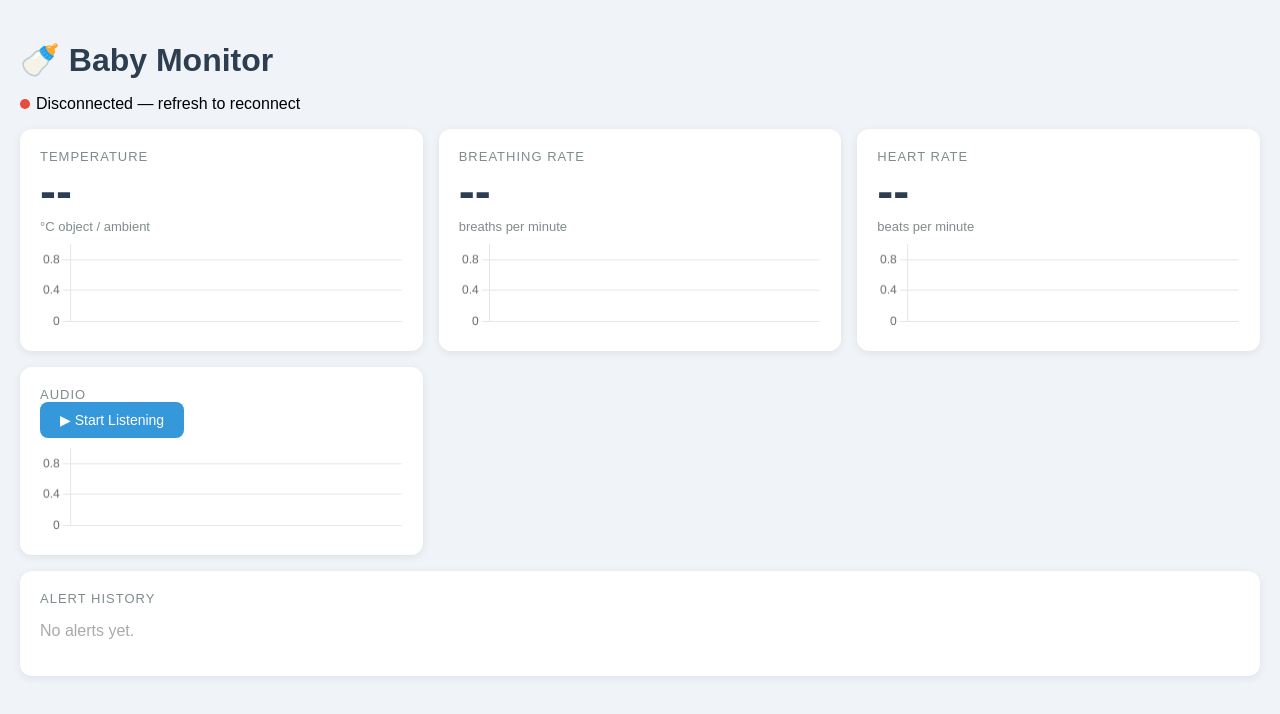
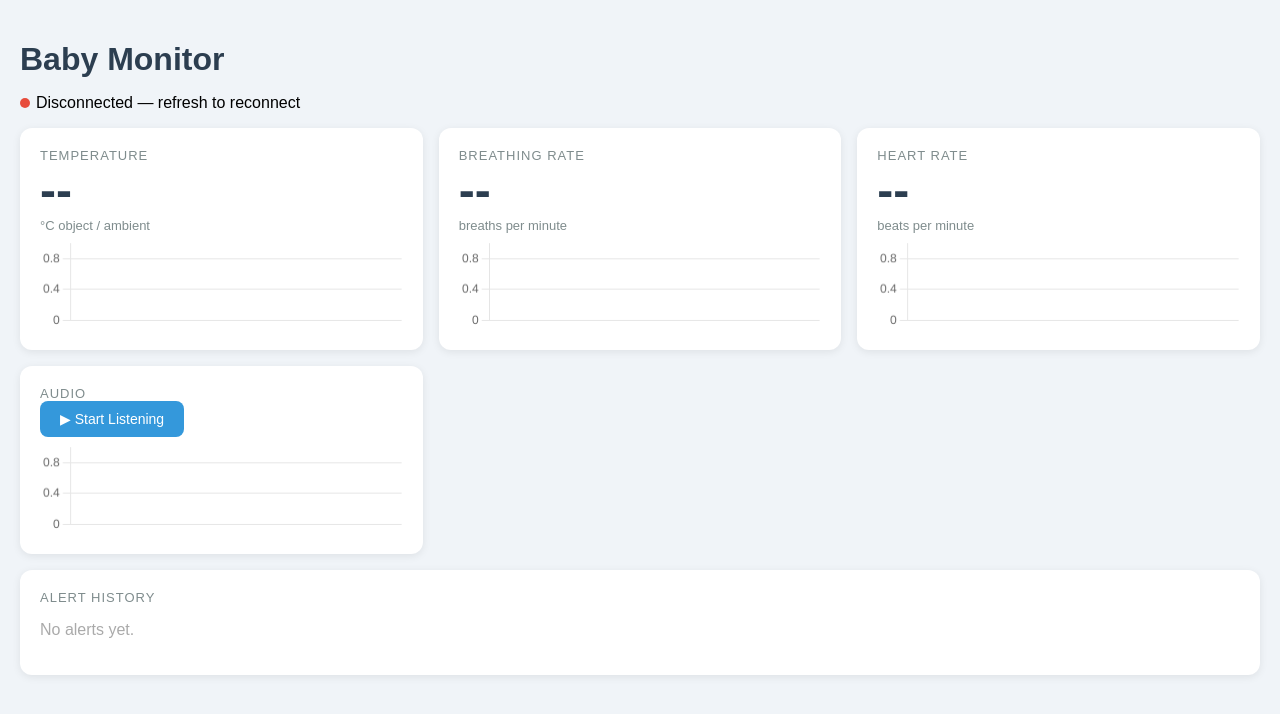
Before and after one commit to pjhogg2014-cloud/baby-monitor-server, a website: page public/index.html in a window 1280 px wide. Drawn offline with nearby package versions, Linux system fonts and the light colour scheme.

Commit message:
Update index.html

```diff
--- a/public/index.html
+++ b/public/index.html
@@ -22,7 +22,7 @@
 </style>
 </head>
 <body>
-<h1>🍼 Baby Monitor</h1>
+<h1> Baby Monitor</h1>
 <p><span class="status-dot" id="dot"></span><span id="status">Connecting...</span></p>
 
 <div class="grid">
```
